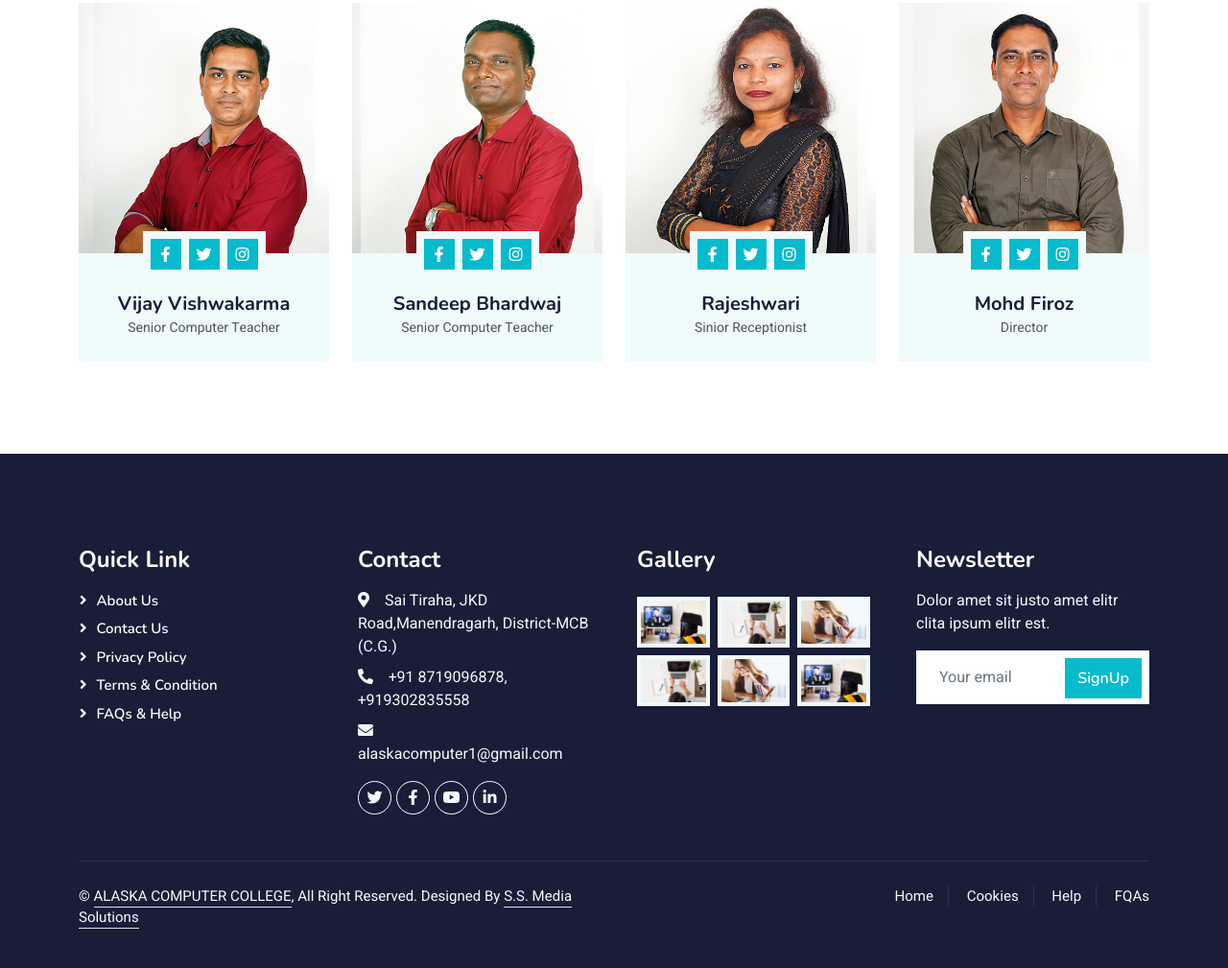
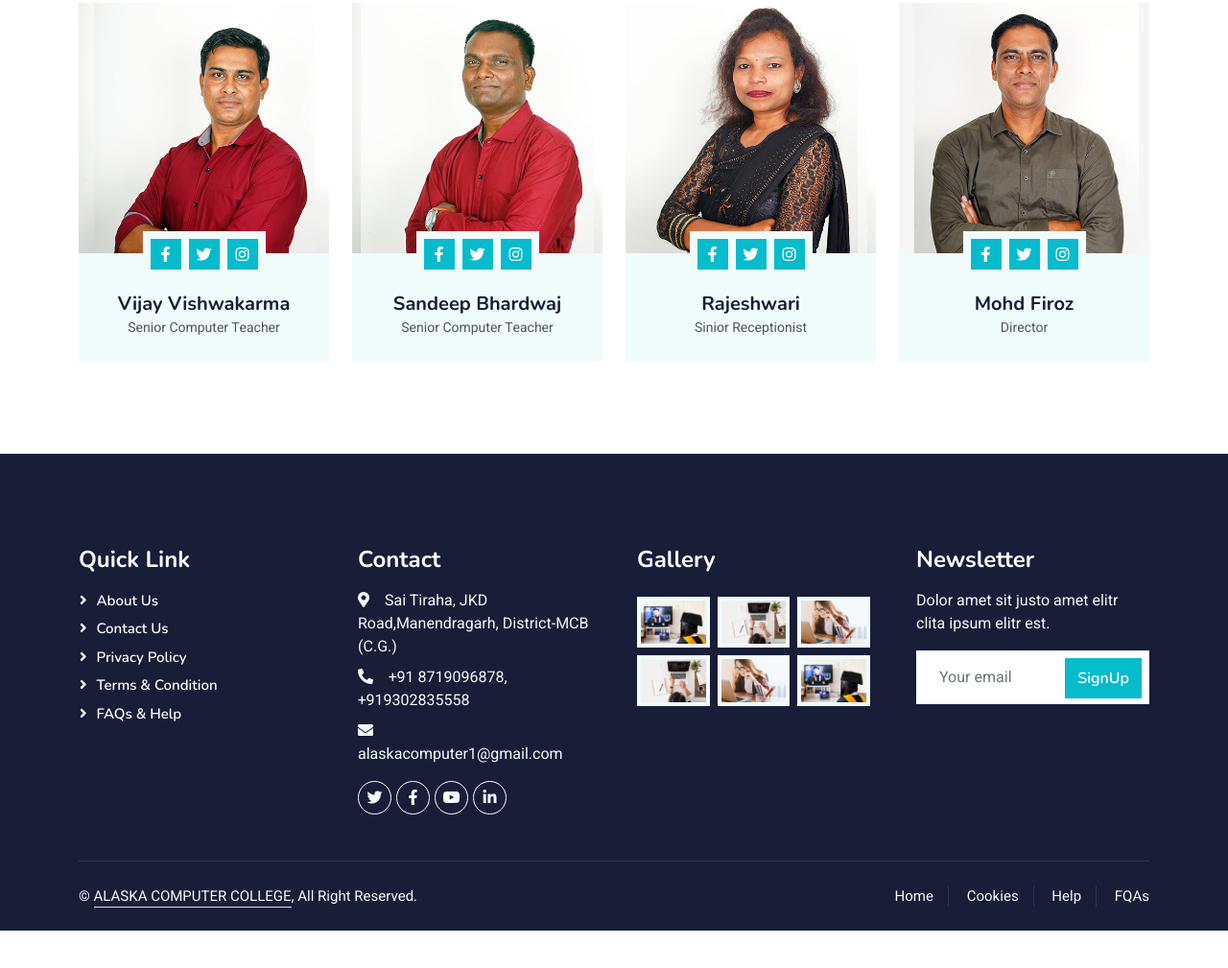
Before and after one commit to altaf-143/alaska, a plain HTML site: page team.html in a window 1280 px wide. Shown: the part 1041-2050 px from the top of the page at 96% size. After the commit the page ends 2011 px from the top, so only its background shows below. Drawn offline with nearby package versions, Linux system fonts and the light colour scheme.

Commit message:
Update team.html

```diff
--- a/team.html
+++ b/team.html
@@ -317,8 +317,7 @@
                     <div class="col-md-6 text-center text-md-start mb-3 mb-md-0">
                         &copy; <a class="border-bottom" href="#">ALASKA COMPUTER COLLEGE</a>, All Right Reserved.
 
-                        <!--/*** This template is free as long as you keep the footer author’s credit link/attribution link/backlink. If you'd like to use the template without the footer author’s credit link/attribution link/backlink, you can purchase the Credit Removal License from "https://htmlcodex.com/credit-removal". Thank you for your support. ***/-->
-                        Designed By <a class="border-bottom" href="https://altaf-143.github.io/altafportfolio/">S.S. Media Solutions</a><br><br>
+
                     </div>
                     <div class="col-md-6 text-center text-md-end">
                         <div class="footer-menu">
```
